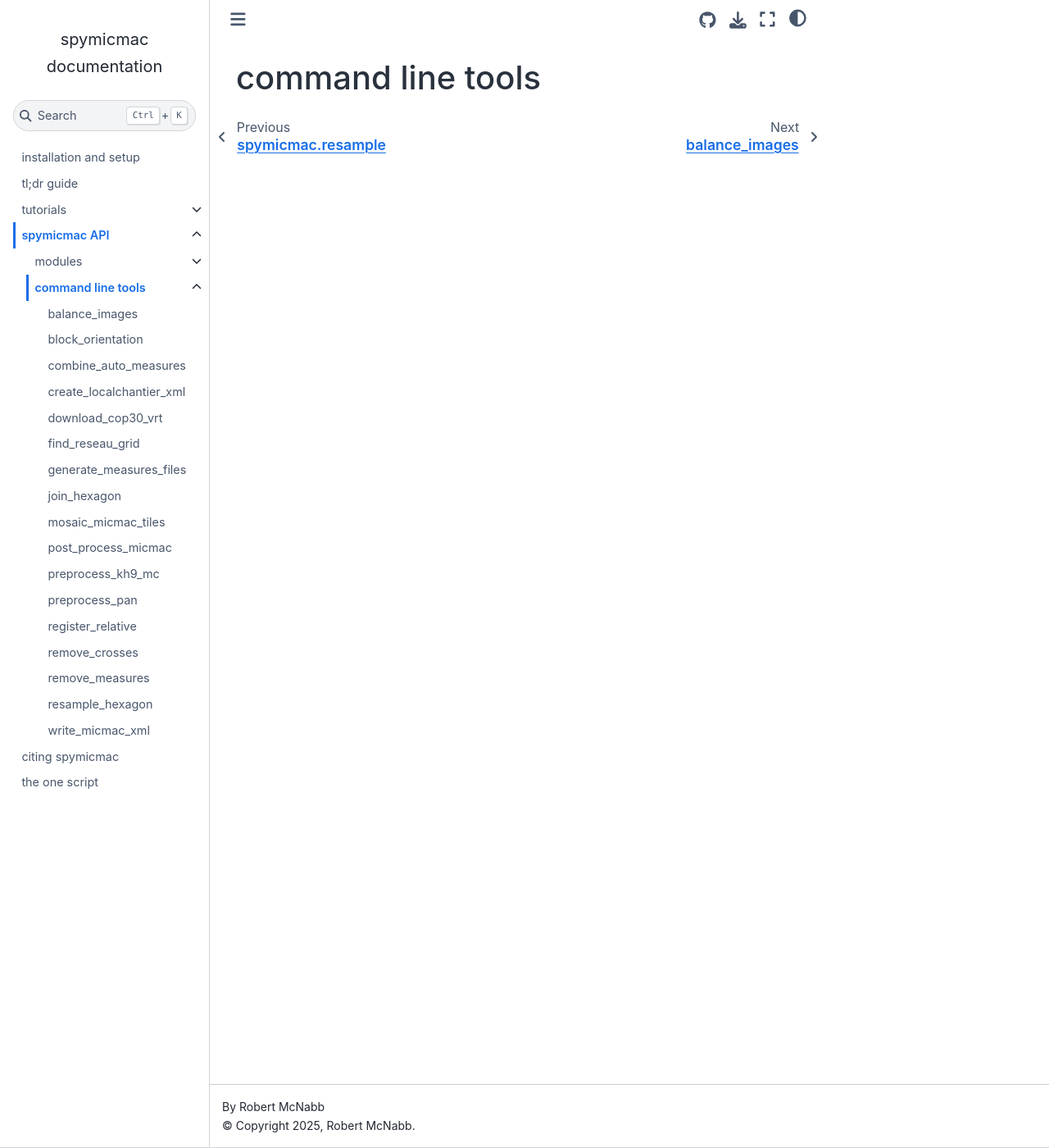
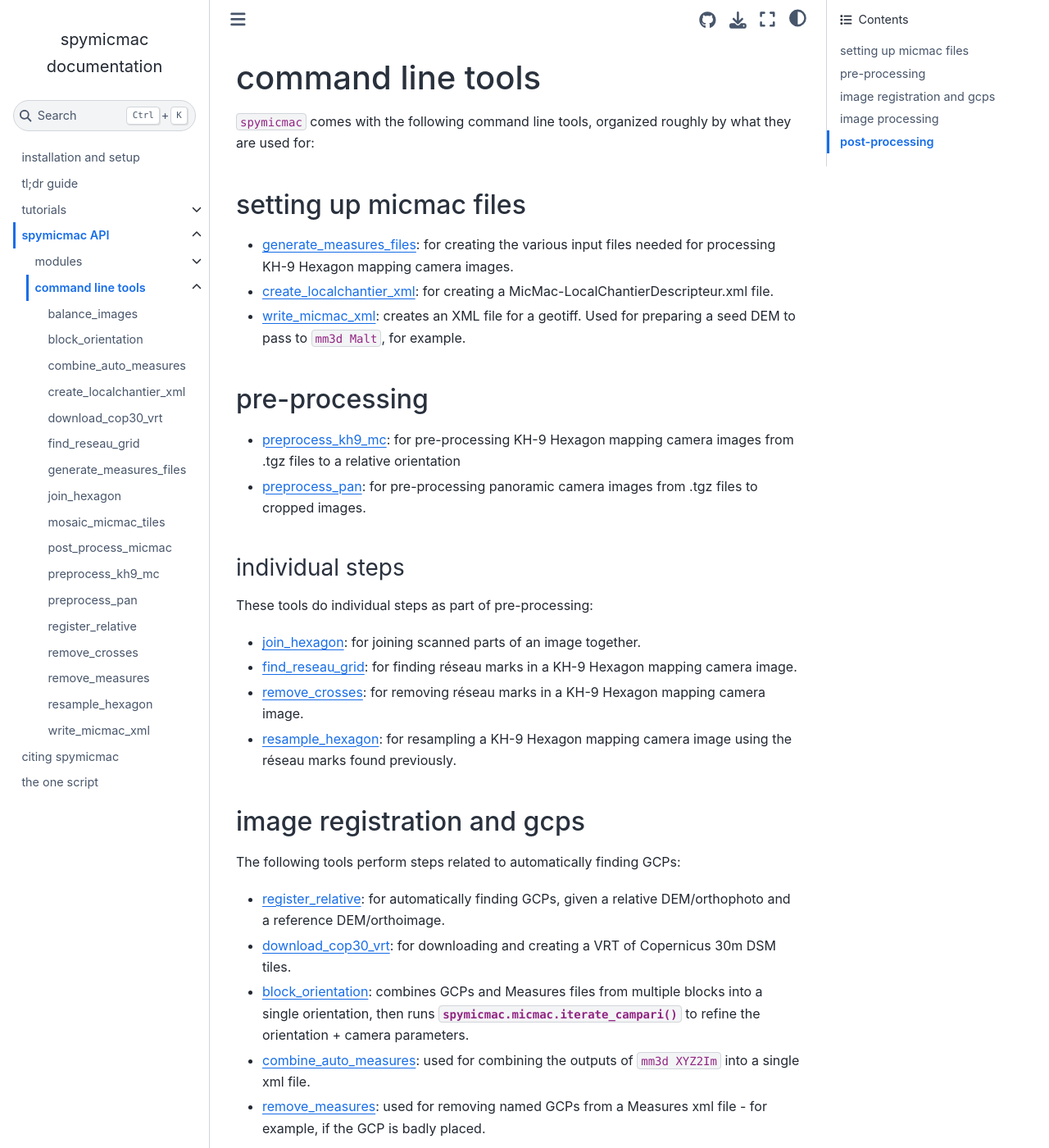
Before and after one commit to iamdonovan/spymicmac, a Sphinx documentation site: the page built from doc/spymicmac/scripts/index.rst, in a window 1280 px wide and 1400 px high. Shown: the whole window at 82% size. Built offline with Sphinx 7.4.7 and the Sphinx Book theme 1.1.4, drawn with Linux system fonts in a browser that asks for light colours; nearby versions of some CDN libraries; the version number could not be read and is left out; some of the changed text lies outside the part shown.

Commit message:
update landing pages
adds a short description of what each module/script does,
organized roughly by common themes

```diff
--- a/doc/spymicmac/index.rst
+++ b/doc/spymicmac/index.rst
@@ -1,11 +1,11 @@
 spymicmac API
 =================================
 
-spymicmac modules and shell scripts
+The ``spymicmac`` API documentation is divided into the following sections for the python modules and command-line
+tools, respectively:
 
 .. toctree::
-   :maxdepth: 2
-   :hidden:
+   :maxdepth: 1
 
    modules/index
    scripts/index
--- a/doc/spymicmac/scripts/index.rst
+++ b/doc/spymicmac/scripts/index.rst
@@ -1,5 +1,61 @@
 command line tools
 ===================
+
+``spymicmac`` comes with the following command line tools, organized roughly by what they are used for:
+
+setting up micmac files
+-----------------------
+
+- :doc:`generate_measures_files`: for creating the various input files needed for processing KH-9 Hexagon mapping
+  camera images.
+- :doc:`create_localchantier_xml`: for creating a MicMac-LocalChantierDescripteur.xml file.
+- :doc:`write_micmac_xml`: creates an XML file for a geotiff. Used for preparing a seed DEM to pass to ``mm3d Malt``,
+  for example.
+
+pre-processing
+--------------
+
+- :doc:`preprocess_kh9_mc`: for pre-processing KH-9 Hexagon mapping camera images from .tgz files to a
+  relative orientation
+- :doc:`preprocess_pan`: for pre-processing panoramic camera images from .tgz files to cropped images.
+
+individual steps
+^^^^^^^^^^^^^^^^
+
+These tools do individual steps as part of pre-processing:
+
+- :doc:`join_hexagon`: for joining scanned parts of an image together.
+- :doc:`find_reseau_grid`: for finding réseau marks in a KH-9 Hexagon mapping camera image.
+- :doc:`remove_crosses`: for removing réseau marks in a KH-9 Hexagon mapping camera image.
+- :doc:`resample_hexagon`: for resampling a KH-9 Hexagon mapping camera image using the réseau marks found previously.
+
+image registration and gcps
+---------------------------
+
+The following tools perform steps related to automatically finding GCPs:
+
+- :doc:`register_relative`: for automatically finding GCPs, given a relative DEM/orthophoto and a reference
+  DEM/orthoimage.
+- :doc:`download_cop30_vrt`: for downloading and creating a VRT of Copernicus 30m DSM tiles.
+- :doc:`block_orientation`: combines GCPs and Measures files from multiple blocks into a single orientation, then
+  runs :py:meth:`spymicmac.micmac.iterate_campari` to refine the orientation + camera parameters.
+- :doc:`combine_auto_measures`: used for combining the outputs of ``mm3d XYZ2Im`` into a single xml file.
+- :doc:`remove_measures`: used for removing named GCPs from a Measures xml file - for example, if the GCP is badly
+  placed.
+
+
+image processing
+----------------
+
+- :doc:`balance_images`: for applying CLAHE to all images in the current directory.
+
+
+post-processing
+---------------
+
+:doc:`post_process_micmac`: for masking and georeferencing the DEM and orthophoto(s) or orthomosaic.
+:doc:`mosaic_micmac_tiles`: for mosaicking the tiled outputs from Malt.
+
 
 .. toctree::
    :glob:
```
Also changed, not shown: doc/spymicmac/modules/index.rst (+47 -0 lines).
